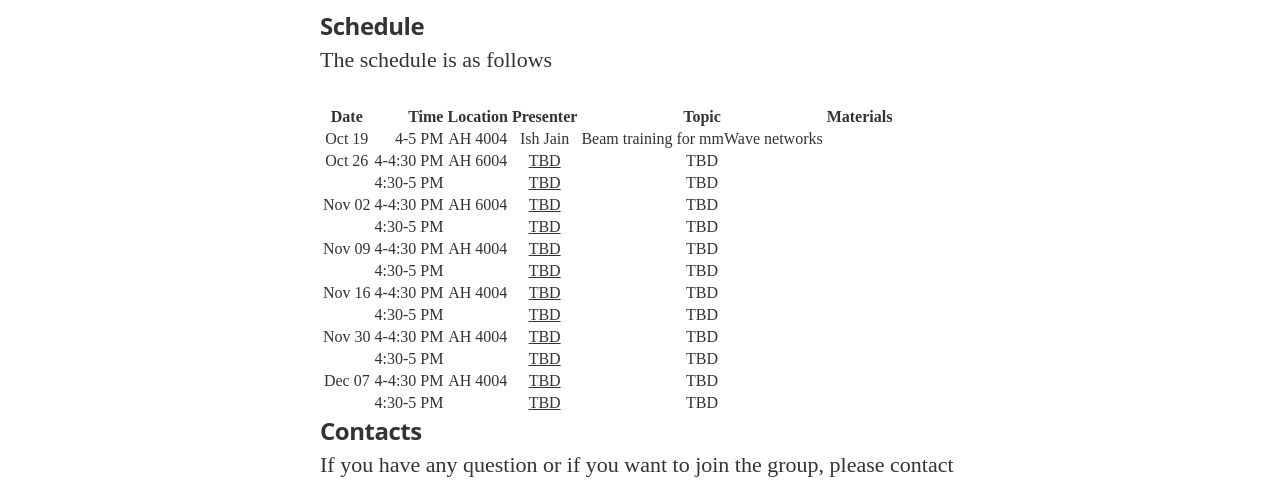
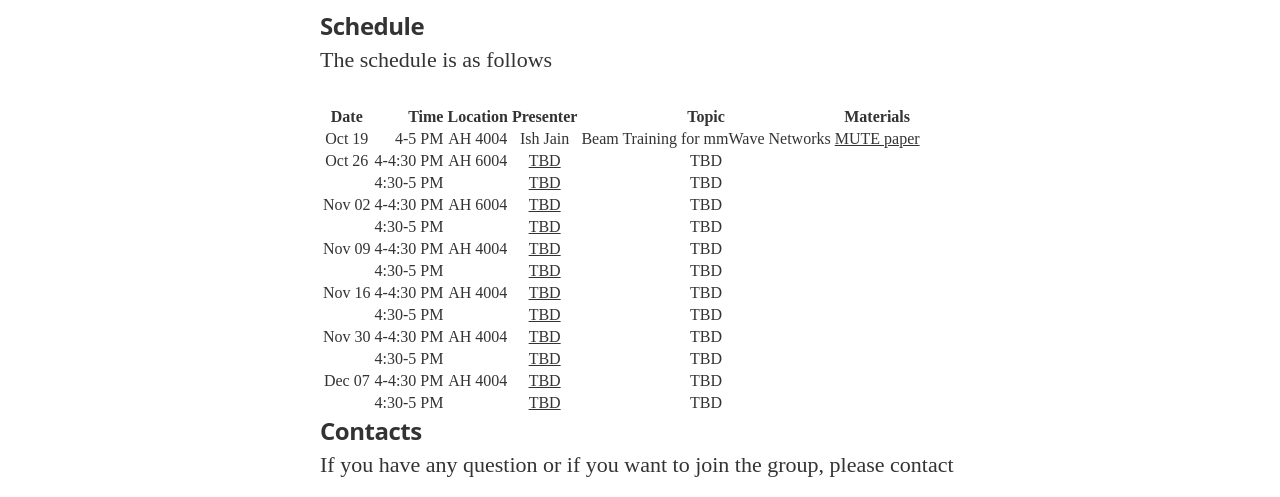
Before and after one commit to nrgucsd/nrgucsd.github.io, a Jekyll site: the page built from _posts/2018-09-01-Reading-Fall2018.markdown, in a window 1280 px wide and 900 px high, scrolled down 1821 px. Shown: the part 130-627 px from the top of the window. Built offline with Jekyll 4.4.1, drawn with Linux system fonts in a browser that asks for light colours; nearby versions of some CDN libraries; some web fonts are replaced.

Commit message:
Update 2018-09-01-Reading-Fall2018.markdown

```diff
--- a/_posts/2018-09-01-Reading-Fall2018.markdown
+++ b/_posts/2018-09-01-Reading-Fall2018.markdown
@@ -35,7 +35,7 @@ The schedule is as follows
 
 | Date      | Time       |Location  | Presenter          | Topic  | Materials |
 |:---------:|-----------:|:--------:|:------------------:|:------:|:------:|
-| Oct 19    | 4-5   PM  | AH 4004  | Ish Jain           | Beam training for mmWave networks    |        |
+| Oct 19    | 4-5   PM  | AH 4004  | Ish Jain           | Beam Training for mmWave Networks    |  [MUTE paper][MUTE]      |
 | Oct 26    | 4-4:30 PM  | AH 6004  | [TBD][GDrive]      | TBD    |        |
 |           | 4:30-5 PM  |          | [TBD][GDrive]      | TBD    |        |
 | Nov 02    | 4-4:30 PM  | AH 6004  | [TBD][GDrive]      | TBD    |        |
@@ -61,3 +61,4 @@ To add new posts, simply add a file in the `_posts` directory that follows the c
 --->
 
 [GDrive]: https://docs.google.com/spreadsheets/d/1bu7PYak81oSgTiqLN81KumtgoSW0caZZuMXu4R-8poA/edit?usp=sharing
+[MUTE]: https://cse.buffalo.edu/faculty/dimitrio/publications/mobicom18_mute.pdf
```
